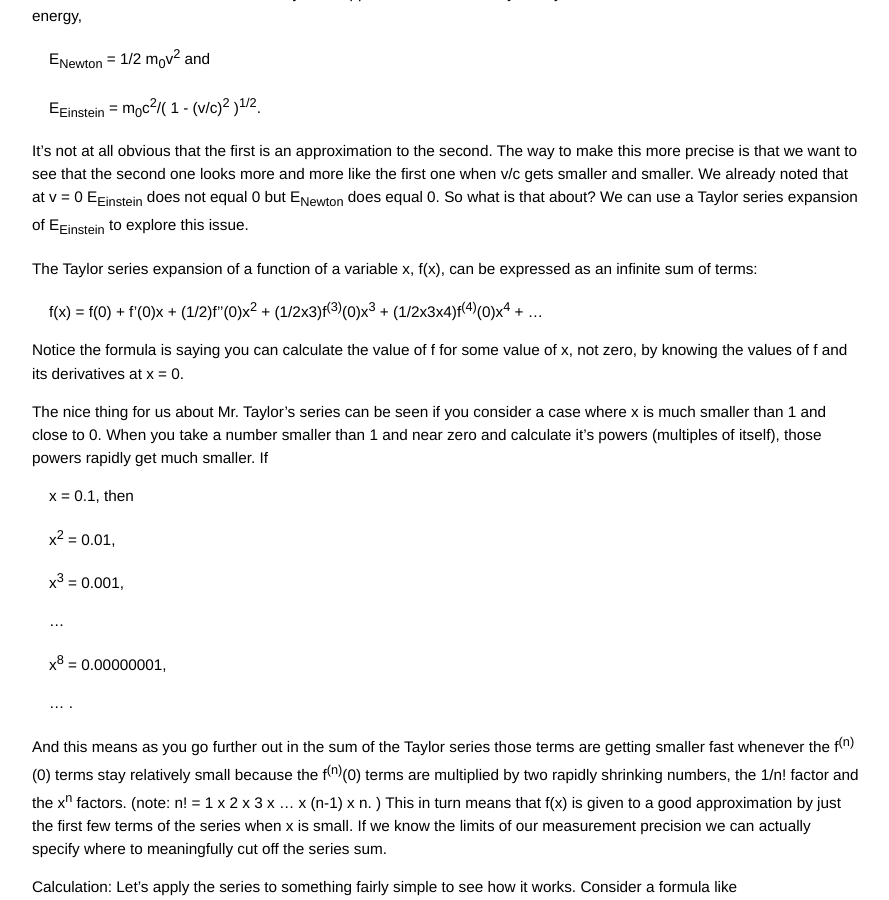
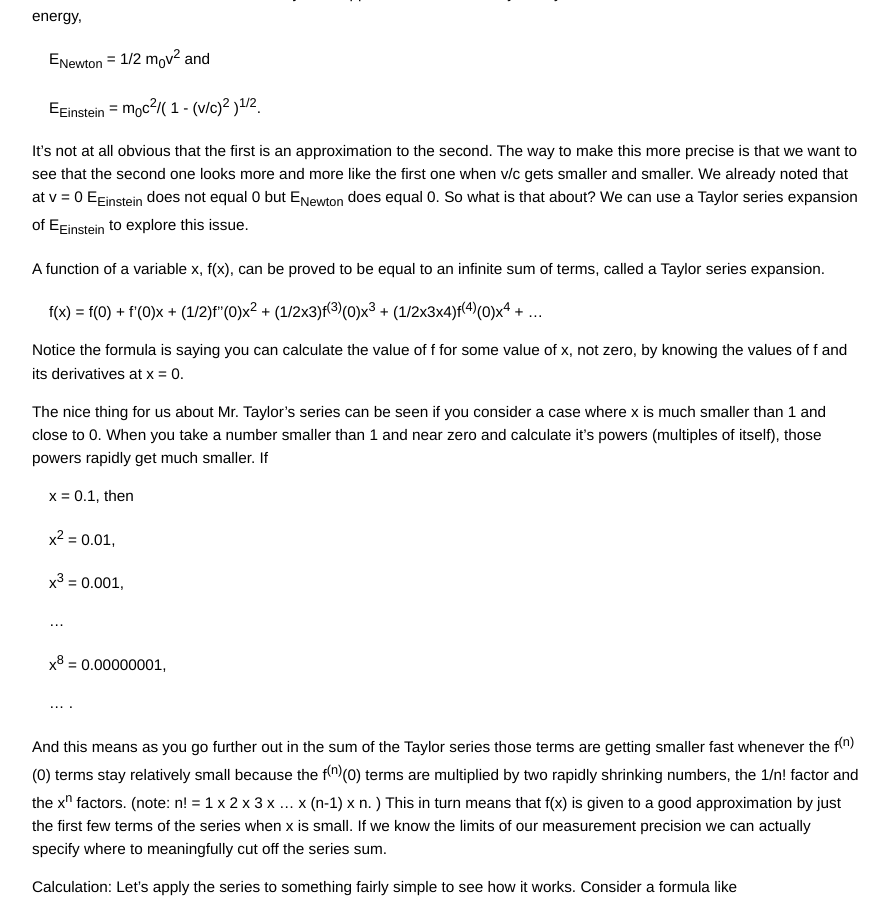
Before and after one commit to grbfacet/facet, a Jekyll site: the page built from relativity-tutorial.md, in a window 1280 px wide and 900 px high, scrolled down 6908 px. Shown: the whole window, without its empty margins (193-1082 px from the left). Built offline with Jekyll 4.4.1, drawn with Linux system fonts in a browser that asks for light colours.

Commit message:
Update relativity-tutorial.md

```diff
--- a/relativity-tutorial.md
+++ b/relativity-tutorial.md
@@ -172,7 +172,7 @@ We stated above that Newtonian theory is an approximation to relativity theory.
 
 It’s not at all obvious that the first is an approximation to the second. The way to make this more precise is that we want to see that the second one looks more and more like the first one when v/c gets smaller and smaller. We already noted that at v = 0 E<sub>Einstein</sub> does not equal 0 but E<sub>Newton</sub> does equal 0. So what is that about? We can use a Taylor series expansion of E<sub>Einstein</sub> to explore this issue.
 
-The Taylor series expansion of a function of a variable x, f(x), can be expressed as an infinite sum of terms:
+A function of a variable x, f(x), can be proved to be equal to an infinite sum of terms, called a Taylor series expansion.
 
 <span class="eq">f(x) = f(0) + f’(0)x + (1/2)f’’(0)x<sup>2</sup> + (1/2x3)f<sup>(3)</sup>(0)x<sup>3</sup> + (1/2x3x4)f<sup>(4)</sup>(0)x<sup>4</sup> + …</span>
 
```
